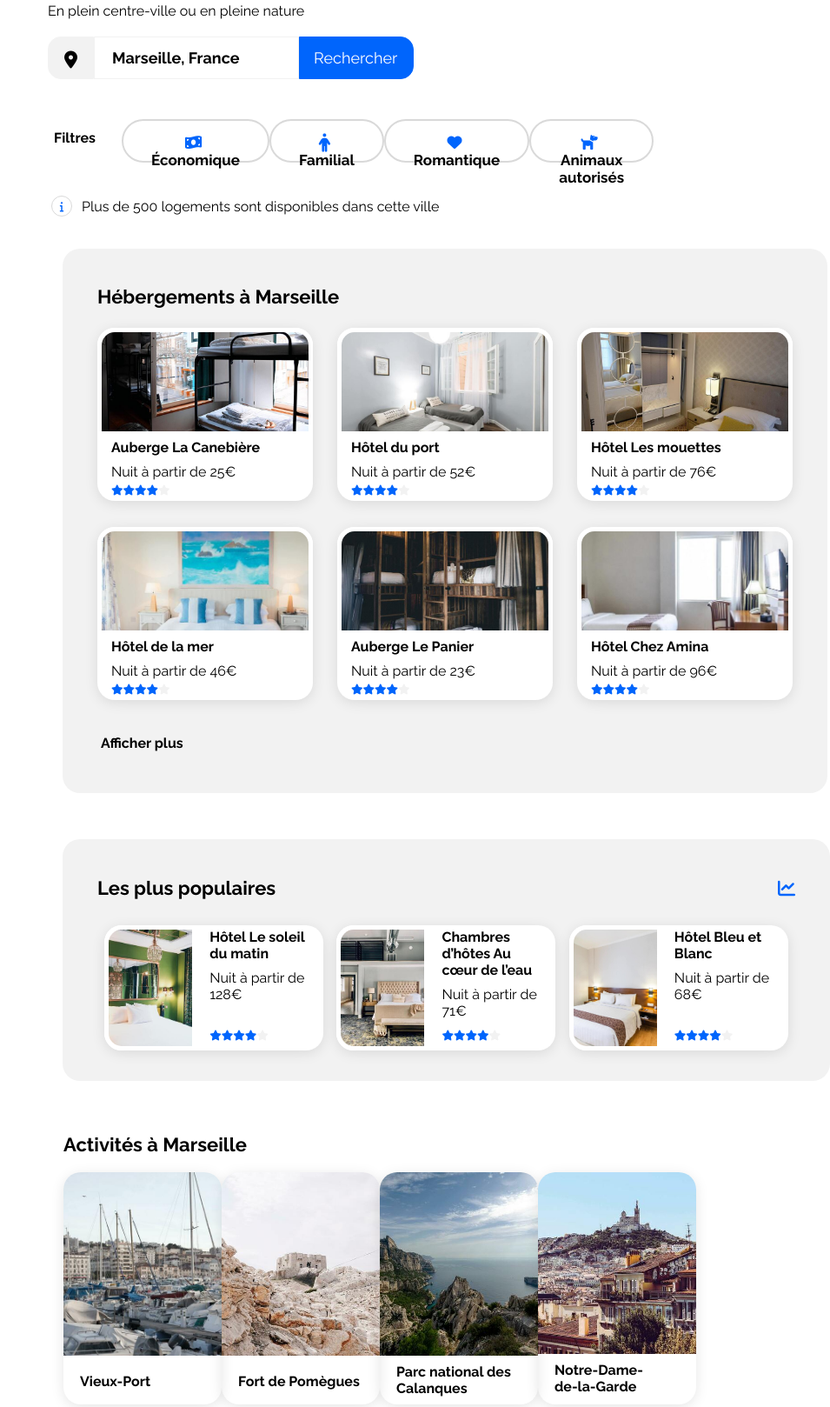
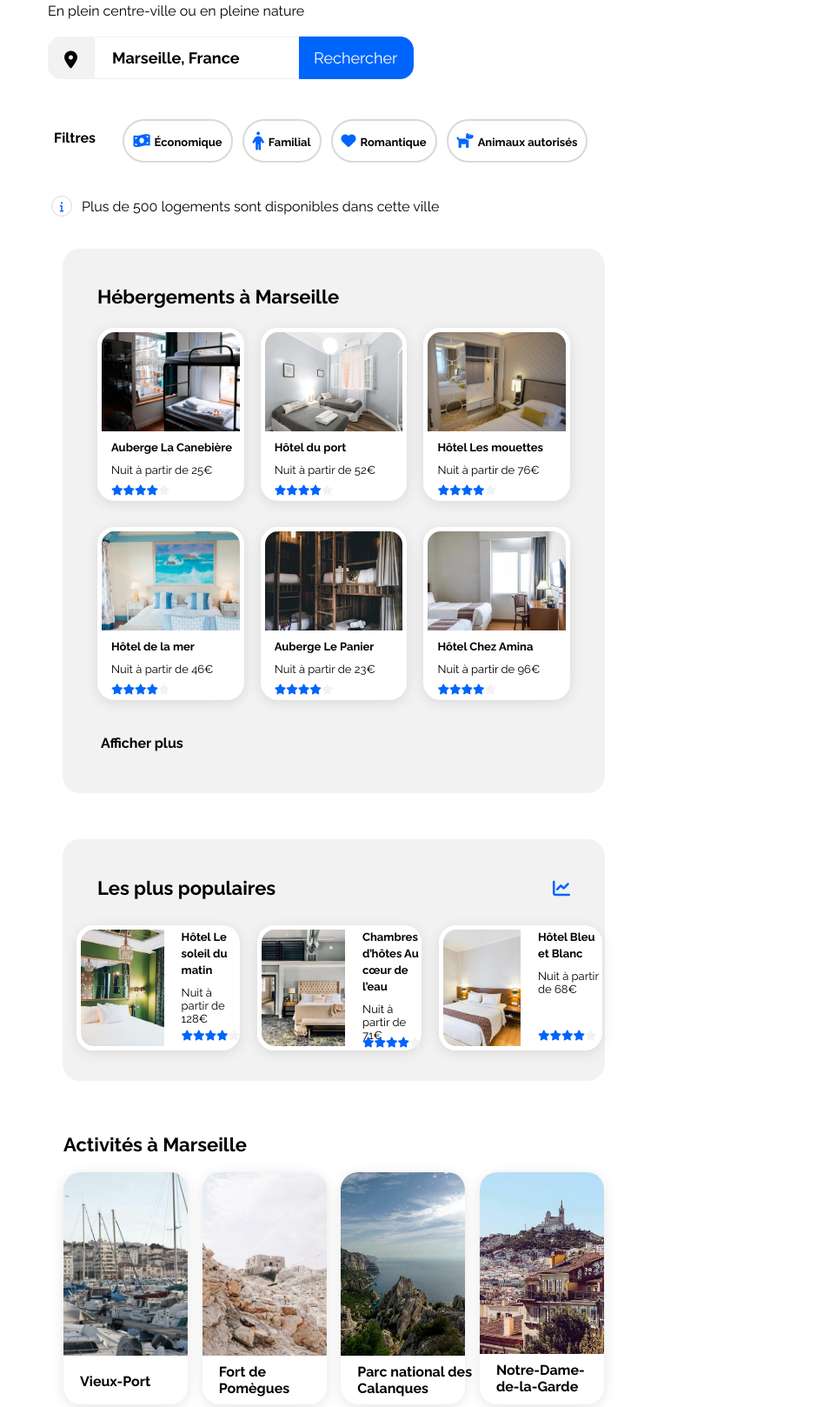
Before and after one commit to Jey29/P2openclassrooms, a plain HTML site: page index.html in a window 768 px wide. Shown: the part 157-1775 px from the top of the page at 87% size, 955 px wide, since content can reach past the window. Drawn offline with Linux system fonts and the light colour scheme.

Commit message:
dernier commit 27/12

```diff
--- a/style.css
+++ b/style.css
@@ -141,20 +141,19 @@ input{
 }
 /* ////////////////////////////////Filtres//////////////////////////// */
 .filtres {
-    width: 100%;
+    width: 866px;
     height: 50px;
     margin-right: 464px;
     margin-bottom: 38px;
     margin-left: 62px;
     display: flex;
-    justify-content: space-between;
     align-items: center;
 }
 .boutonfiltres{
     width: 100%;
     display: flex;
     justify-content: space-between;
-    flex-wrap: nowrap;
+    flex-wrap: wrap;
 }
 .filtres button {
     width: auto;
@@ -163,8 +162,8 @@ input{
     border: 2px solid #D9D9D9;
     border-radius: 25px;
     color: #0065FC;
-    padding: 15px 32px;
-    /* text-align: start;  */
+    padding: 15px;
+    text-align: start;
     font-size: 17px;
 }
 .filtres h3 {
@@ -272,7 +271,6 @@ main {
 #hebpop{
     display: flex;
     justify-content: space-between;
-    width: 100%;
 }
 .populaires {
     background-color: #F2F2F2 ;
@@ -367,7 +365,6 @@ main {
     object-fit: cover;
 }
 .blocactivités h3 {
-    width: 247px;
     height: 15px;
     margin: 20px 36px 21px 19px;
 }
@@ -402,15 +399,31 @@ main {
     margin-top: 45px;
     margin-bottom: 20px;
 }
-
+/* /////////////////////// media queries intermediaire///////// */
+@media screen and (max-width:1152px) and (min-width: 992px){
+    .cards h3, .cardspop h3, .prixnuit p, .titre-prix p{
+        font-size: 13px;
+    }
+    .bloc2 h3, .bloc3 h3, .bloc4 h3 {
+        margin: 9px 27px 7px 19px;
+        height: 40px;
+        width: 136px;
+    }
+}
 /* //////////////////////// media queries tablette//////////// */
 @media screen and (max-width: 991px) {
     * {
         max-width: 1024px;
     }
+/* ////////////////////////////////Filtres//////////////////////////// */
+    .filtres {
+        width: 80%;
+    }
     .boutonfiltres {
-        width: 82.6%;
-        margin-right: 106px;
+        width: 95%;
+    }
+    .filtres button {
+        padding: 10px;
     }
 /* ////////////////////////////////hebergements////////////////// */
     main {
@@ -425,12 +438,12 @@ main {
         justify-content: space-between;
     }
     .containerhebergement {
-        width: 880px;
+        width: 100%;
     }
 /* ////////////////////////Les plus populaires/////////////// */
     .populaires {
         height: 278px;
-        width: 883px;
+        width: 100%;
     }
     .titre-logo {
         justify-content: space-between;
@@ -439,11 +452,12 @@ main {
     }
     .cardspop {
         flex-direction: row;
-        width: 802px;
+        width: 95%;
         padding: 0;
     }
     .cardspop1, .cardspop2, .cardspop3 {
-        width: 252px;
+        width: 90%;
+        margin-right: 20px;
     }
     .populaires .cardspop img {
         width: 106px;
@@ -455,11 +469,17 @@ main {
     }
     .bloc1, .bloc2, .bloc3, .bloc4  {
         height: 267px;
-        width: 182px;
+        width: 23%;
     }
     .blocactivités img  {
         width: 100%;
         height: 211px;
+    }
+    .bloc1 h3{
+        width: 83px;
+    }
+    .bloc2 h3 {
+        width: 141px;
     }
     .bloc3 h3 {
         width: 136px;
@@ -479,7 +499,20 @@ main {
         margin-left: 82px;
         margin-right: 173px;
     }
-
+}
+/* /////////////////////// media queries intermediaire///////// */
+@media screen and (max-width: 902px) and (min-width: 768px) {
+    .cards h3, .cardspop h3, .prixnuit p, .titre-prix p{
+        font-size: 13px;
+    }
+    .bloc2 h3 {
+        margin: 9px 27px 7px 19px;
+        height: 40px;
+        width: 136px;
+    }
+    button b {
+        font-size: 13px;
+    }
 }
 /* /////////////////////////// media queries portable///////// */
 @media screen and (max-width: 767px) {
@@ -617,7 +650,7 @@ main {
         align-items: center;
     }
     .cardspop1, .cardspop2, .cardspop3 {
-        width: 343px;
+        width: 95%;
         margin-bottom: 10px;
     }
     .populaires .cardspop img {
@@ -670,6 +703,11 @@ main {
         width: 212px;
         margin: 105px 141px 24px 22px;
     }
+    .bloc3 h3, .bloc4 h3 {
+        width: 250px;
+        height: 15px;
+        margin: 20px 36px 21px 19px;
+    }
 /* ////////////////////Footer//////////////////////// */
     .footer {
         margin: 80px 0px 0px 0px;
```
Also changed, not shown: index.html (+7 -5 lines).
